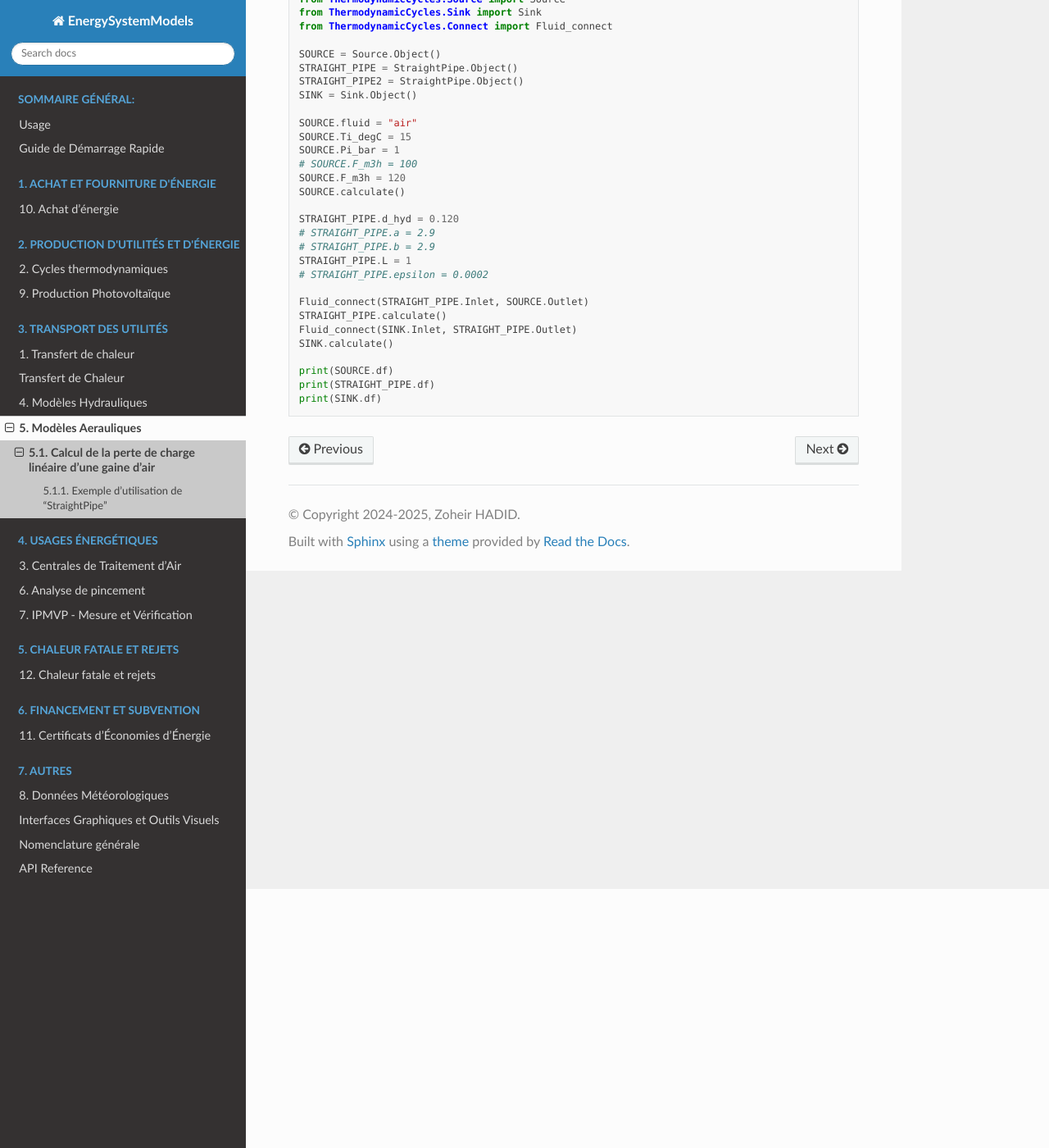
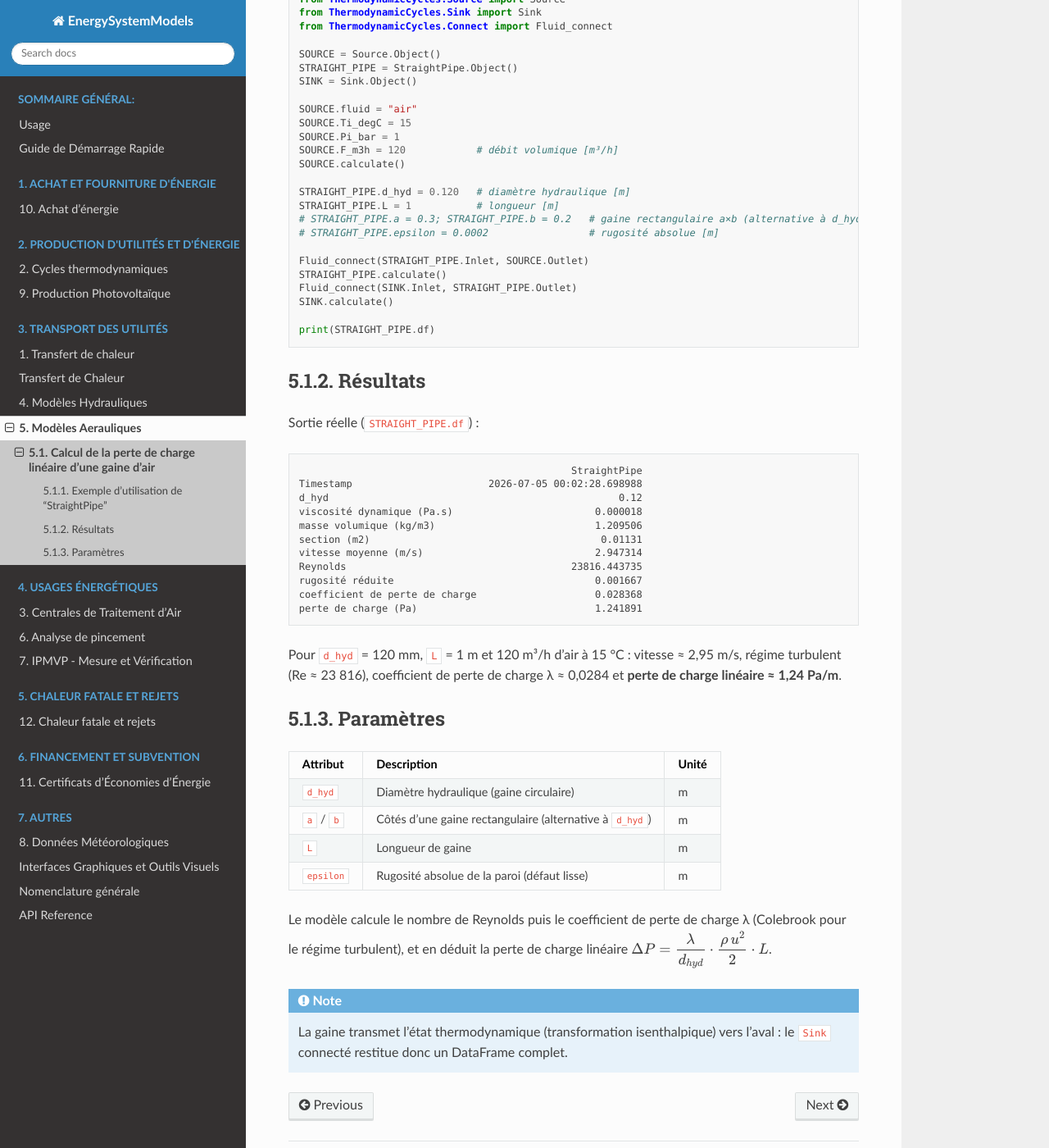
Before and after one commit to ZoheirHADID/EnergySystemModels-fr, a Sphinx documentation site: the page built from docs/source/005-aeraulic/perte_pression_lineaire.rst, in a window 1280 px wide and 1400 px high, scrolled down 316 px. Shown: the whole window at 82% size. Built offline with Sphinx 7.4.7 and the Read the Docs theme 3.1.0, drawn with Linux system fonts in a browser that asks for light colours.

Commit message:
2026-07-04-vf

```diff
--- a/docs/source/005-aeraulic/perte_pression_lineaire.rst
+++ b/docs/source/005-aeraulic/perte_pression_lineaire.rst
@@ -15,27 +15,75 @@
 
     SOURCE = Source.Object()
     STRAIGHT_PIPE = StraightPipe.Object()
-    STRAIGHT_PIPE2 = StraightPipe.Object()
     SINK = Sink.Object()
 
     SOURCE.fluid = "air"
     SOURCE.Ti_degC = 15
     SOURCE.Pi_bar = 1
-    # SOURCE.F_m3h = 100
-    SOURCE.F_m3h = 120
+    SOURCE.F_m3h = 120            # débit volumique [m³/h]
     SOURCE.calculate()
 
-    STRAIGHT_PIPE.d_hyd = 0.120
-    # STRAIGHT_PIPE.a = 2.9
-    # STRAIGHT_PIPE.b = 2.9
-    STRAIGHT_PIPE.L = 1
-    # STRAIGHT_PIPE.epsilon = 0.0002
+    STRAIGHT_PIPE.d_hyd = 0.120   # diamètre hydraulique [m]
+    STRAIGHT_PIPE.L = 1           # longueur [m]
+    # STRAIGHT_PIPE.a = 0.3; STRAIGHT_PIPE.b = 0.2   # gaine rectangulaire a×b (alternative à d_hyd)
+    # STRAIGHT_PIPE.epsilon = 0.0002                 # rugosité absolue [m]
 
     Fluid_connect(STRAIGHT_PIPE.Inlet, SOURCE.Outlet)
     STRAIGHT_PIPE.calculate()
     Fluid_connect(SINK.Inlet, STRAIGHT_PIPE.Outlet)
     SINK.calculate()
 
-    print(SOURCE.df)
     print(STRAIGHT_PIPE.df)
-    print(SINK.df)
+
+5.1.2. Résultats
+----------------
+
+Sortie réelle (``STRAIGHT_PIPE.df``) :
+
+.. code-block:: text
+
+                                                  StraightPipe
+    Timestamp                       2026-07-05 00:02:28.698988
+    d_hyd                                                 0.12
+    viscosité dynamique (Pa.s)                        0.000018
+    masse volumique (kg/m3)                           1.209506
+    section (m2)                                       0.01131
+    vitesse moyenne (m/s)                             2.947314
+    Reynolds                                      23816.443735
+    rugosité réduite                                  0.001667
+    coefficient de perte de charge                    0.028368
+    perte de charge (Pa)                              1.241891
+
+Pour ``d_hyd`` = 120 mm, ``L`` = 1 m et 120 m³/h d'air à 15 °C : vitesse ≈ 2,95 m/s,
+régime turbulent (Re ≈ 23 816), coefficient de perte de charge λ ≈ 0,0284 et
+**perte de charge linéaire ≈ 1,24 Pa/m**.
+
+5.1.3. Paramètres
+-----------------
+
+.. list-table::
+   :header-rows: 1
+
+   * - Attribut
+     - Description
+     - Unité
+   * - ``d_hyd``
+     - Diamètre hydraulique (gaine circulaire)
+     - m
+   * - ``a`` / ``b``
+     - Côtés d'une gaine rectangulaire (alternative à ``d_hyd``)
+     - m
+   * - ``L``
+     - Longueur de gaine
+     - m
+   * - ``epsilon``
+     - Rugosité absolue de la paroi (défaut lisse)
+     - m
+
+Le modèle calcule le nombre de Reynolds puis le coefficient de perte de charge λ
+(Colebrook pour le régime turbulent), et en déduit la perte de charge linéaire
+:math:`\Delta P = \dfrac{\lambda}{d_{hyd}} \cdot \dfrac{\rho\, u^2}{2} \cdot L`.
+
+.. note::
+   La gaine transmet l'état thermodynamique (transformation isenthalpique) vers
+   l'aval : le ``Sink`` connecté restitue donc un DataFrame complet.
```
